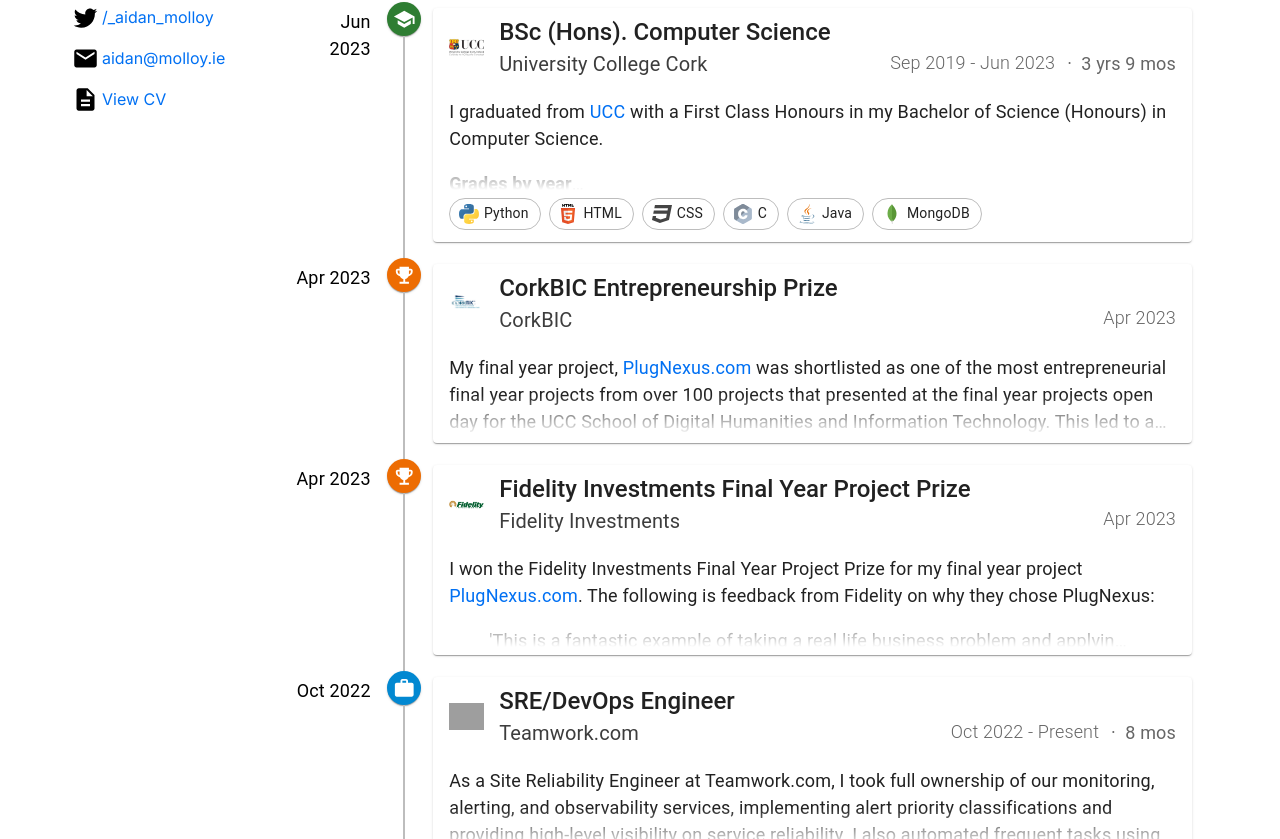
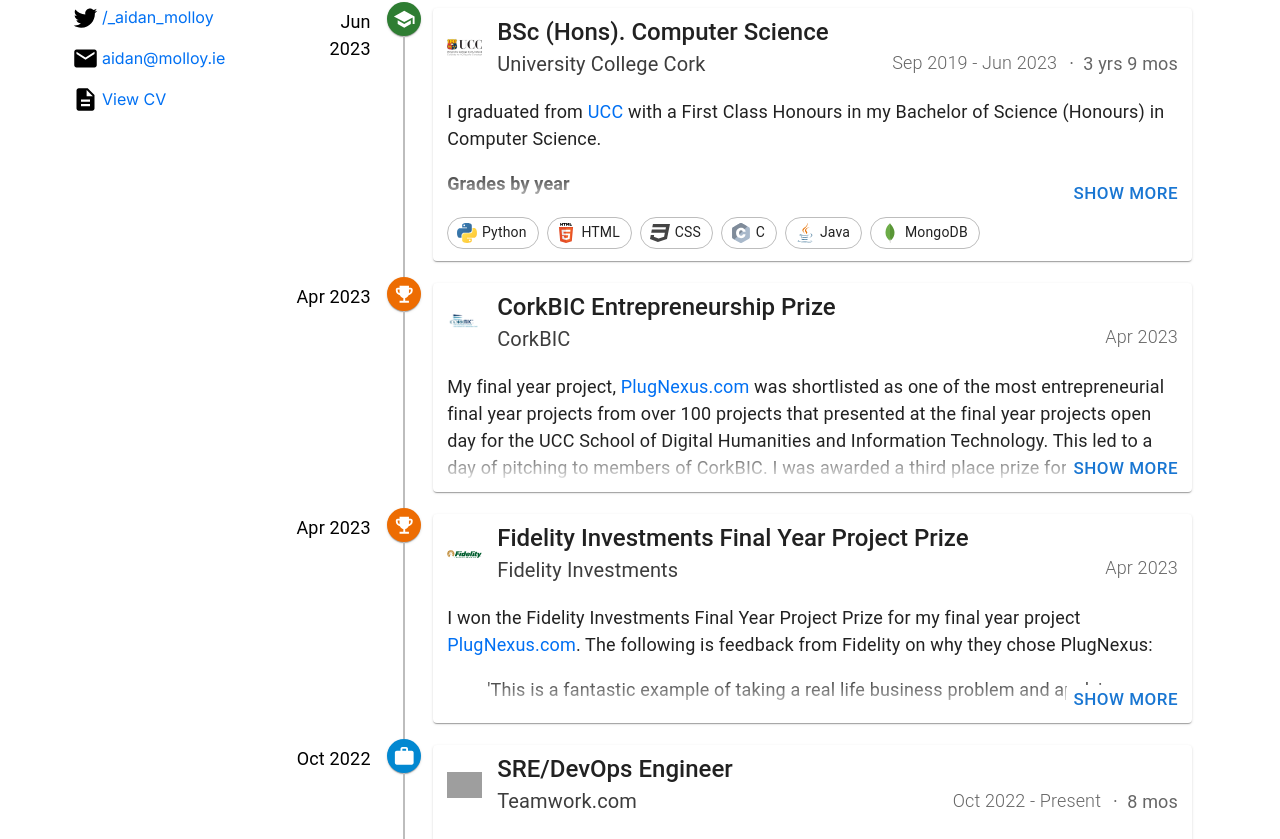
Before and after one commit to AidanMolloy/aidanmolloy.com, a Next.js app: page / in a window 1280 px wide. Shown: the part 381-1220 px from the top of the page. Built offline with nearby package versions, Linux system fonts and the light colour scheme; grey boxes are pictures that could not be loaded.

Commit message:
Add Show More button to entries

```diff
--- a/components/timelineEntry.tsx
+++ b/components/timelineEntry.tsx
@@ -10,16 +10,24 @@
 import Image from "next/image";
 import Box from "@mui/material/Box";
 import Paper from "@mui/material/Paper";
-import { useState } from "react";
+import React, { useState, useEffect, useRef } from "react";
 import FormatDate, { DateBetween } from "./date";
 import SkillIcon from "./skills";
 import { ReactMarkdown } from "react-markdown/lib/react-markdown";
+import Button from "@mui/material/Button";
 
 export default function TimelineEntry(props: {
   entry: any;
   setSelectedEntry: any;
 }) {
   const [depth, setDepth] = useState(1);
+  const [height, setHeight] = useState(0);
+  const ref = useRef<HTMLDivElement>(null);
+
+  useEffect(() => {
+    if (ref.current) setHeight(ref.current.clientHeight);
+  }, [height]);
+
   return (
     <TimelineItem onClick={() => props.setSelectedEntry(props.entry)}>
       <TimelineOppositeContent sx={{ display: { xs: "none", sm: "block" } }}>
@@ -56,7 +64,7 @@
         >
           <FormatDate date={props.entry.date} />
         </Typography>
-        <Paper sx={{ p: "8px 16px" }} elevation={depth}>
+        <Paper sx={{ p: "8px 14px" }} elevation={depth}>
           <Box sx={{ display: "flex", alignItems: "center" }}>
             {props.entry.logo ? (
               <Image
@@ -79,7 +87,10 @@
               <Typography
                 variant="h5"
                 component="h1"
-                sx={{ fontSize: { xs: "20px", md: "24px" }, fontWeight: "500" }}
+                sx={{
+                  fontSize: { xs: "16px", sm: "20px", md: "24px" },
+                  fontWeight: "500"
+                }}
               >
                 {props.entry.title}
               </Typography>
@@ -95,7 +106,12 @@
                   variant="h6"
                   component="h2"
                   sx={{
-                    fontSize: { xs: "16px", md: "18px", lg: "20px" },
+                    fontSize: {
+                      xs: "14px",
+                      sm: "16px",
+                      md: "18px",
+                      lg: "20px"
+                    },
                     fontWeight: "400",
                     color: "#3d3d3d",
                     mr: "16px"
@@ -116,7 +132,12 @@
                       variant="h6"
                       component="h3"
                       sx={{
-                        fontSize: { xs: "14px", md: "16px", lg: "18px" },
+                        fontSize: {
+                          xs: "12px",
+                          sm: "14px",
+                          md: "16px",
+                          lg: "18px"
+                        },
                         fontWeight: "300",
                         color: "#666",
                         mr: "12px"
@@ -128,8 +149,14 @@
                     <Typography
                       component="span"
                       sx={{
-                        fontSize: { xs: "14px", md: "16px", lg: "18px" },
-                        display: { xs: "block", sm: "inline" },
+                        fontSize: {
+                          xs: "12px",
+                          sm: "14px",
+                          md: "16px",
+                          lg: "18px"
+                        },
+                        display: "flex",
+                        alignItems: "center",
                         fontWeight: "400",
                         color: "#666"
                       }}
@@ -146,7 +173,12 @@
                     variant="h6"
                     component="h3"
                     sx={{
-                      fontSize: { xs: "14px", md: "16px", lg: "18px" },
+                      fontSize: {
+                        xs: "12px",
+                        sm: "14px",
+                        md: "16px",
+                        lg: "18px"
+                      },
                       fontWeight: "300",
                       color: "#666"
                     }}
@@ -160,7 +192,33 @@
           <Box
             sx={{
               position: "relative",
-              "&:after": {
+              overflow: "hidden",
+              maxHeight: { xs: "94px", sm: "101px", md: "106px", lg: "123px" }
+            }}
+          >
+            <Box ref={ref}>
+              <Typography
+                variant="body1"
+                component="p"
+                sx={{
+                  mt: { xs: "-15px", md: "-10px", lg: "0" },
+                  fontSize: { xs: "16px", sm: "17px", lg: "18px" }
+                }}
+              >
+                <ReactMarkdown linkTarget={"_blank"}>
+                  {props.entry.description}
+                </ReactMarkdown>
+              </Typography>
+            </Box>
+          </Box>
+          {height > 112 && (
+            <Box
+              sx={{
+                width: "100%",
+                textAlign: "right",
+                position: "relative",
+                mt: "-24px",
+                "&:before": {
                   content: '" "',
                   position: "absolute",
                   right: 0,
@@ -172,36 +230,38 @@
                 }
               }}
             >
-            <Typography
+              <Button
+                variant="text"
                 sx={{
-                overflow: "hidden",
-                textOverflow: "ellipsis",
-                display: "-webkit-box",
-                WebkitLineClamp: "3",
-                WebkitBoxOrient: "vertical",
-                maxHeight: "110px"
+                  fontSize: { xs: "15px", sm: "16px", lg: "17px" },
+                  p: { xs: "0 0 0 5px", sm: "0 0 0 7px" },
+                  backgroundColor: "white",
+                  "&:hover": {
+                    backgroundColor: "rgba(250,250,255,0.9)"
+                  }
                 }}
               >
-              <ReactMarkdown linkTarget={"_blank"}>
-                {props.entry.description}
-              </ReactMarkdown>
-            </Typography>
+                Show more
+              </Button>
             </Box>
+          )}
+
           {props.entry.skills && (
             <Box
               sx={{
                 pt: 0.5,
                 ml: -0.5,
                 display: "flex",
-                flexWrap: "wrap"
+                flexWrap: "wrap",
+                width: "100%"
               }}
             >
               {props.entry.skills.map((skill: string) => (
                 <>
                   <Box
-                    key={skill}
+                    key={`${skill} pill`}
                     sx={{
-                      display: { xs: "none", sm: "inline" },
+                      display: { xs: "none", md: "inline" },
                       m: 0.5
                     }}
                   >
@@ -210,7 +270,7 @@
                   <Box
                     key={skill}
                     sx={{
-                      display: { xs: "inline", sm: "none" },
+                      display: { xs: "inline", md: "none" },
                       m: 0.5
                     }}
                   >
```
Lines whose indentation alone changed are shown as unchanged.
